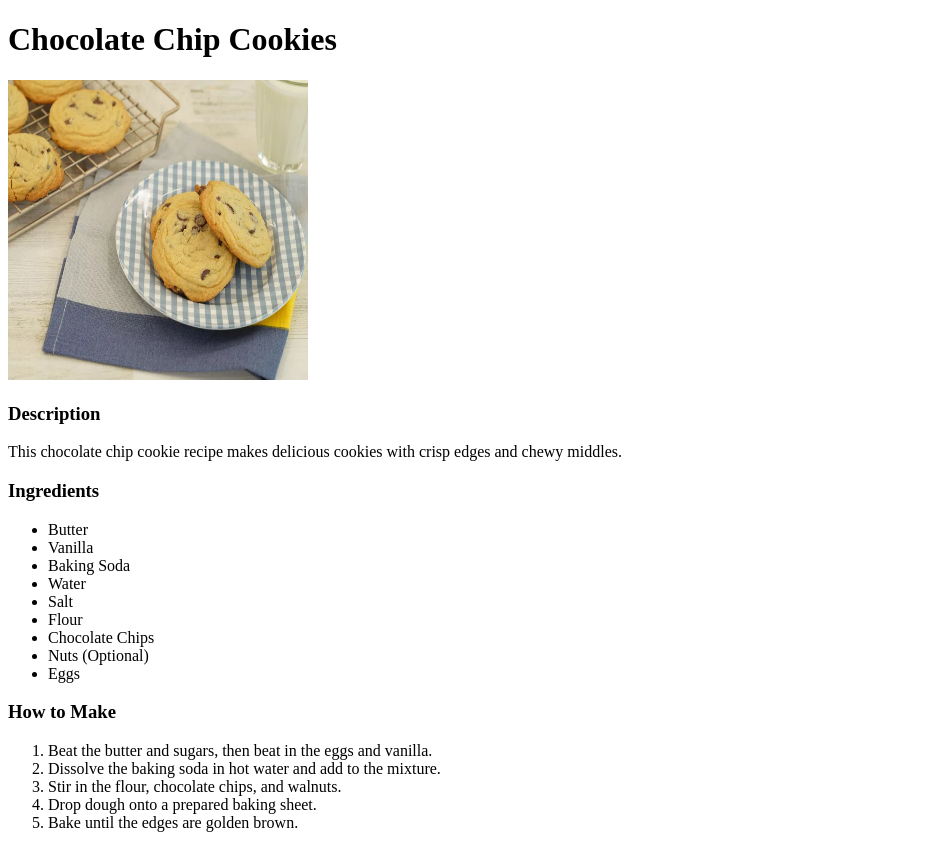
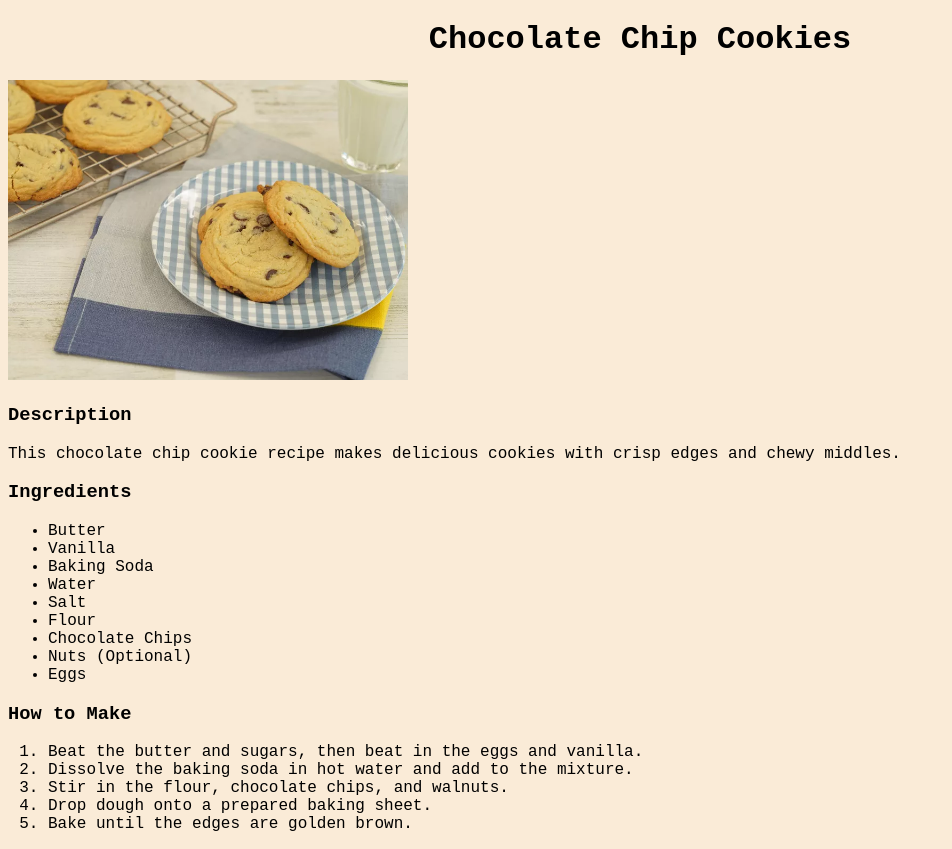
Before and after one commit to WaayooA/odin-recipes, a plain HTML site: page recipes/cookies.html in a window 1280 px wide. Shown: the whole page, without its empty margins (0-952 px from the left). Drawn offline with Linux system fonts and the light colour scheme.

Commit message:
Add some basic css to webpage

```diff
--- a/recipes/cookies.html
+++ b/recipes/cookies.html
@@ -4,10 +4,11 @@
     <meta charset="UTF-8">
     <meta name="viewport" content="width=device-width, initial-scale=1.0">
     <title>Chocolate Chip Cookies</title>
+    <link rel="stylesheet" href="./style-cookies.css">
 </head>
 <body>
-    <h1>Chocolate Chip Cookies</h1>
-    <p><img src="../images/cookies.jpg" alt="cookies" width="300" height="300"></p>
+    <h1 id="title">Chocolate Chip Cookies</h1>
+    <p><img class="image main" src="../images/cookies.jpg" alt="cookies" width="300" height="300"></p>
     <p><h3>Description</h3></p>
     <p>This chocolate chip cookie recipe makes delicious cookies with crisp edges and chewy middles.</p>
     <p><h3>Ingredients</h3></p>
--- /dev/null
+++ b/recipes/style-cookies.css
@@ -0,0 +1,18 @@
+body{
+
+    font-family: 'Courier New', Courier, monospace;
+    background-color: antiquewhite;
+
+    }
+    #title{
+
+    text-align: center;
+    font-weight: 700;
+
+    }
+    .image.main{
+
+    height: auto;
+    width: 400px;
+
+    }
--- /dev/null
+++ b/recipes/style-lasagna.css
@@ -0,0 +1,18 @@
+body{
+
+font-family: 'Courier New', Courier, monospace;
+background-color: antiquewhite;
+
+}
+#title{
+
+text-align: center;
+font-weight: 700;
+
+}
+.image.main{
+
+height: auto;
+width: 400px;
+
+}
--- /dev/null
+++ b/style.css
@@ -0,0 +1,19 @@
+body{
+
+font-family: 'Courier New', Courier, monospace;
+background-color: antiquewhite;
+
+}
+
+h1{
+
+color: black;
+text-align: center;
+
+}
+#list{
+
+text-align: left;
+font-weight: bold;
+
+}
```
Also changed, not shown: index.html (+2 -1 lines), recipes/lasagna.html (+3 -2 lines).
